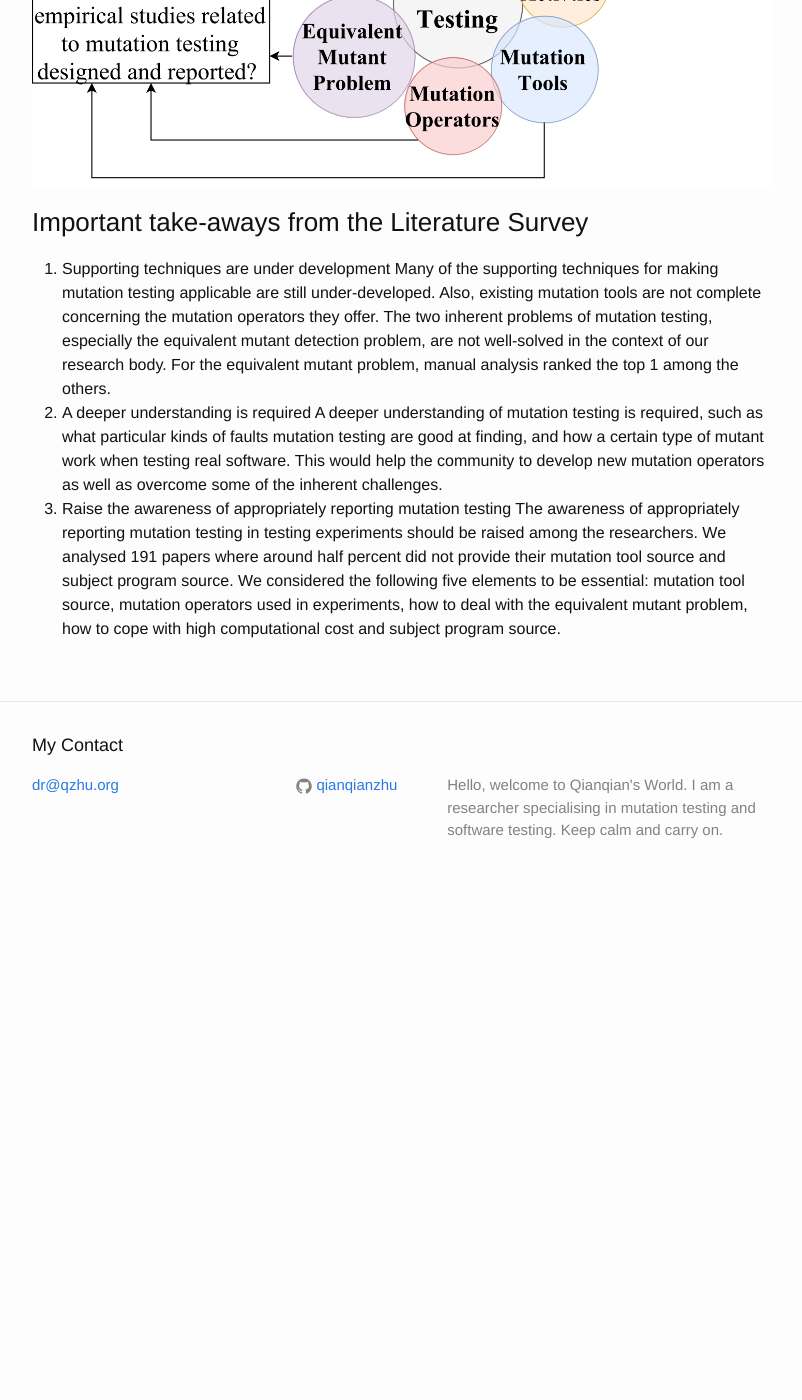
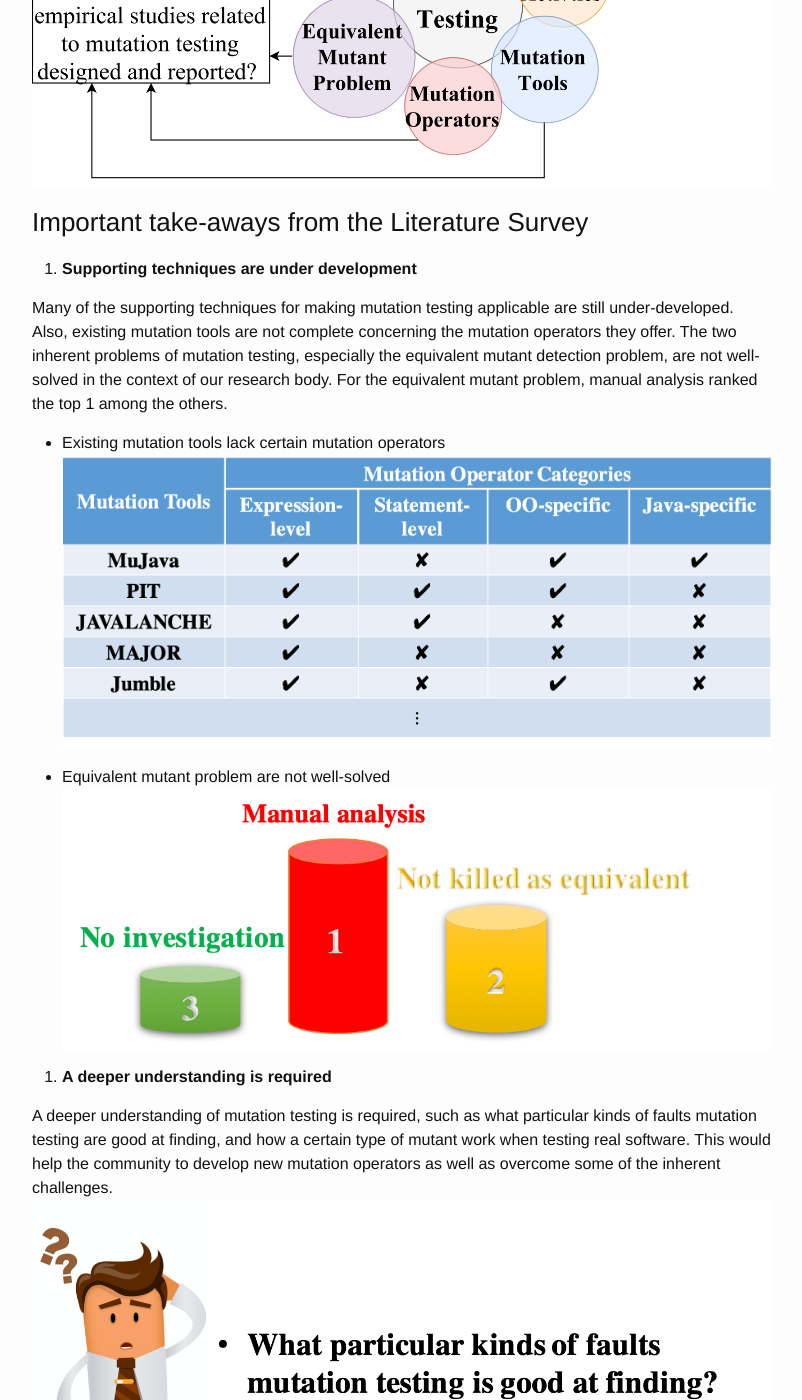
Before and after one commit to qianqianzhu/qianqianzhu.github.io, a Jekyll site: the page built from _posts/2016-10-13-literature_review.markdown, in a window 1280 px wide and 1400 px high, scrolled down 690 px. Shown: the whole window, without its empty margins (238-1040 px from the left). Built offline with Jekyll 4.4.1, drawn with Linux system fonts in a browser that asks for light colours; before the commit the page ends 1592 px from its top, so only the background shows below that; some of the changed text lies outside the part shown.

Commit message:
add images to new post

```diff
--- a/_posts/2016-10-13-literature_review.markdown
+++ b/_posts/2016-10-13-literature_review.markdown
@@ -9,9 +9,22 @@ We conducted a systematic literature review (SLR) on mutation testing, with a pa
 ![image](https://qianqianzhu.github.io/images/aspects.png)
 
 ### Important take-aways from the Literature Survey
-1. Supporting techniques are under development
+1. **Supporting techniques are under development**
+
   Many of the supporting techniques for making mutation testing applicable are still under-developed. Also, existing mutation tools are not complete concerning the mutation operators they offer. The two inherent problems of mutation testing, especially the equivalent mutant detection problem, are not well-solved in the context of our research body. For the equivalent mutant problem, manual analysis ranked the top 1 among the others.
-2. A deeper understanding is required
+
+  - Existing mutation tools lack certain mutation operators
+    ![image](https://qianqianzhu.github.io/images/tool.png)
+
+  - Equivalent mutant problem are not well-solved
+    ![image](https://qianqianzhu.github.io/images/emp.png)
+
+2. **A deeper understanding is required**
+
   A deeper understanding of mutation testing is required, such as what particular kinds of faults mutation testing are good at finding, and how a certain type of mutant work when testing real software. This would help the community to develop new mutation operators as well as overcome some of the inherent challenges.
-3. Raise the awareness of appropriately reporting mutation testing
+  ![image](https://qianqianzhu.github.io/images/question.png)
+
+3. **Raise the awareness of appropriately reporting mutation testing**
+
  The awareness of appropriately reporting mutation testing in testing experiments should be raised among the researchers. We analysed 191 papers where around half percent did not provide their mutation tool source and subject program source. We considered the following five elements to be essential: mutation tool source, mutation operators used in experiments, how to deal with the equivalent mutant problem, how to cope with high computational cost and subject program source.
+ ![image](https://qianqianzhu.github.io/images/report.png)
```
Also changed, not shown: images/emp.png (added), images/question.png (added), images/report.png (added), images/tool.png (added).
